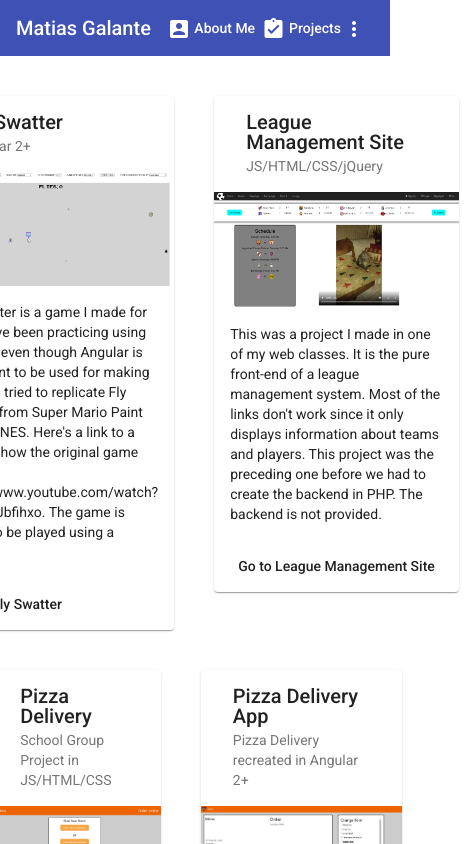
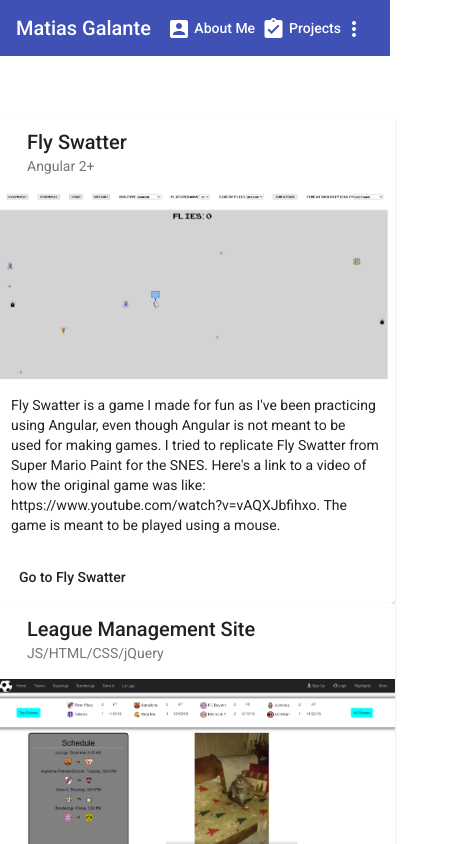
Before and after one commit to CarpalCarp/Ng-Playground, an Angular app: page /projects in a window 390 px wide. Shown: the top 844 px of the page, 474 px wide, since content can reach past the window. Built offline with nearby package versions, Linux system fonts and the light colour scheme.

Commit message:
Fixed mobile responsive issues

```diff
--- a/src/app/about-me/about-me.component.css
+++ b/src/app/about-me/about-me.component.css
@@ -2,17 +2,22 @@ main{
     display: flex;
     flex-wrap: wrap;
     justify-content: center;
-    max-width: 80%;
 }
 
 main > div> h1{
     text-align: center;
 }
 
-main > p{
-    margin-top: 20px;
-    margin-left: 40px;
-    margin-right: 40px;
+/* wrapper div around p tag */
+main div:nth-child(2){
+    margin: 30px;
+    overflow-x: scroll;
+    max-height: 100px;
+}
+
+/* second wrapper div in main */
+main div:nth-child(2) > p{
+    padding: 5px;
 }
 
 img{
--- a/src/app/about-me/about-me.component.html
+++ b/src/app/about-me/about-me.component.html
@@ -6,7 +6,9 @@
                 <h1>Matias Galante</h1>
                 <img src="./assets/about-me/MatiasPicture.jpg" alt="Matias">
             </div>
-            <p>{{ tile.content }}</p>
+            <div>
+                <p>{{ tile.content }}</p>
+            </div>
             <a mat-raised-button color="primary" target="_blank"
                 href="https://www.linkedin.com/in/matias-galante-20bbb4161">
                 LinkedIn
--- a/src/app/certificates/certificates.component.html
+++ b/src/app/certificates/certificates.component.html
@@ -1,5 +1,5 @@
-<div class="row margin-top pos-center" *ngFor="let certificate of certificates">
-    <div class="col-md-4 col-sm-4 margin-left-right">
+<div class="row margin-top pos-center flex-wrap" *ngFor="let certificate of certificates">
+    <div class="col-md-4 col-sm-6 card-margin">
         <mat-card class="max-card-width">
             <mat-card-header>
                 <div mat-card-avatar class="certificate-header-image"></div>
@@ -13,7 +13,7 @@
             </mat-card-content>
         </mat-card>
     </div>
-    <div class="col-md-4 col-sm-4 margin-left-right">
+    <div class="col-md-4 col-sm-6 card-margin">
         <mat-card class="max-card-width">
             <mat-card-header>
                 <div mat-card-avatar class="certificate-header-image"></div>
--- a/src/app/projects/projects.component.html
+++ b/src/app/projects/projects.component.html
@@ -1,5 +1,5 @@
-<div class="row margin-top pos-center" *ngFor="let project of projects">
-    <div class="col-md-4 col-sm-4  margin-left-right">
+<div class="row margin-top pos-center flex-wrap" *ngFor="let project of projects">
+    <div class="col-md-4 col-sm-6  card-margin">
         <mat-card class="max-card-width">
             <mat-card-header>
                 <mat-card-title>{{ project[0].title }}</mat-card-title>
@@ -16,7 +16,7 @@
             </mat-card-actions>
         </mat-card>
     </div>
-    <div class="col-md-4 col-sm-4 margin-left-right">
+    <div class="col-md-4 col-sm-6 card-margin">
         <mat-card class="max-card-width">
             <mat-card-header>
                 <mat-card-title>{{ project[1].title }}</mat-card-title>
--- a/src/app/shared-styles/card-styles.component.css
+++ b/src/app/shared-styles/card-styles.component.css
@@ -1,14 +1,16 @@
 .margin-top{
-    margin-top: 40px;
+    margin-top: 60px;
+    margin-bottom: 60px;
 }
 
-.margin-left-right{
-    margin-left: 5px;
-    margin-right: 5px;
+.card-margin{
+    margin-left: 60px;
+    margin-right: 60px;
 }
 
 .max-card-width{
     max-width: 500px;
+    min-width: 400px;
 }
 
 .pos-center{
@@ -20,3 +22,8 @@
     background-image: url('../../assets/certificates/UdemyLogo.PNG');
     background-size: cover;
 }
+
+.flex-wrap{
+    display: flex;
+    flex-wrap: wrap;
+}
```
